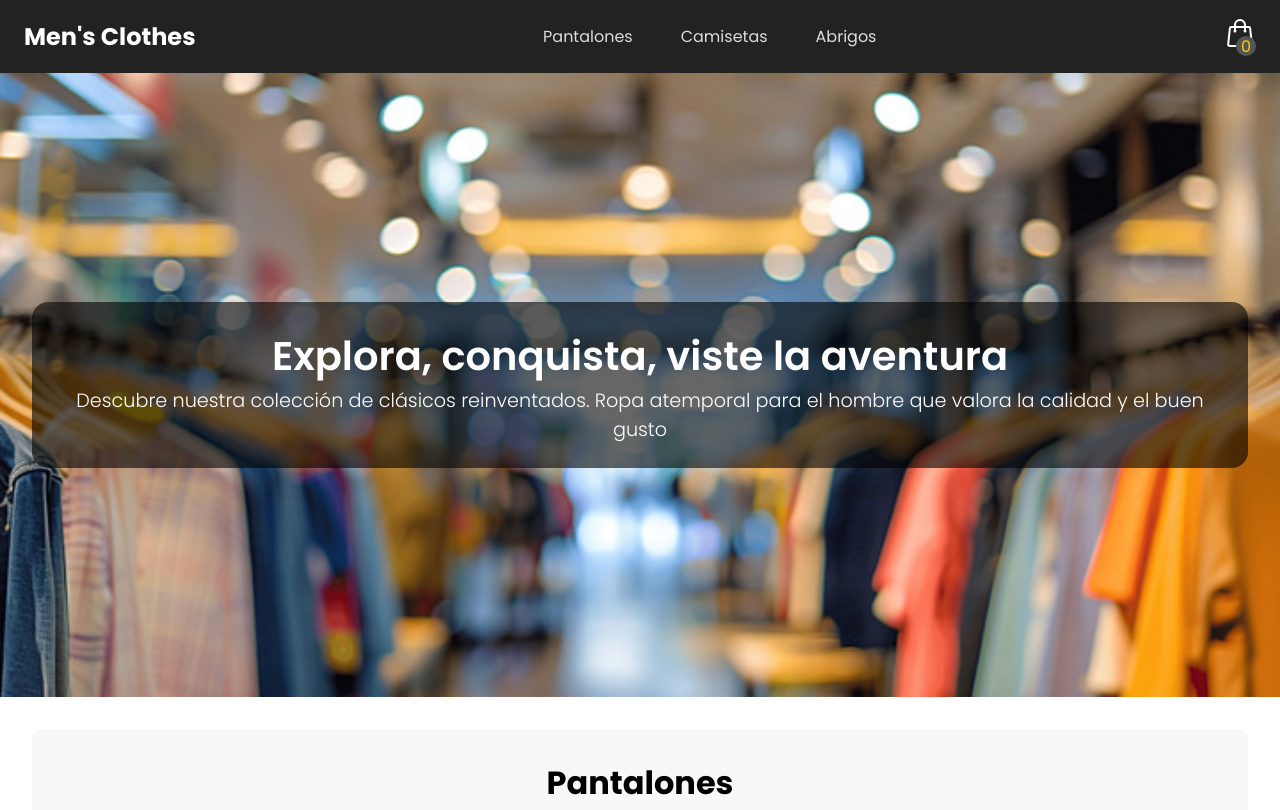
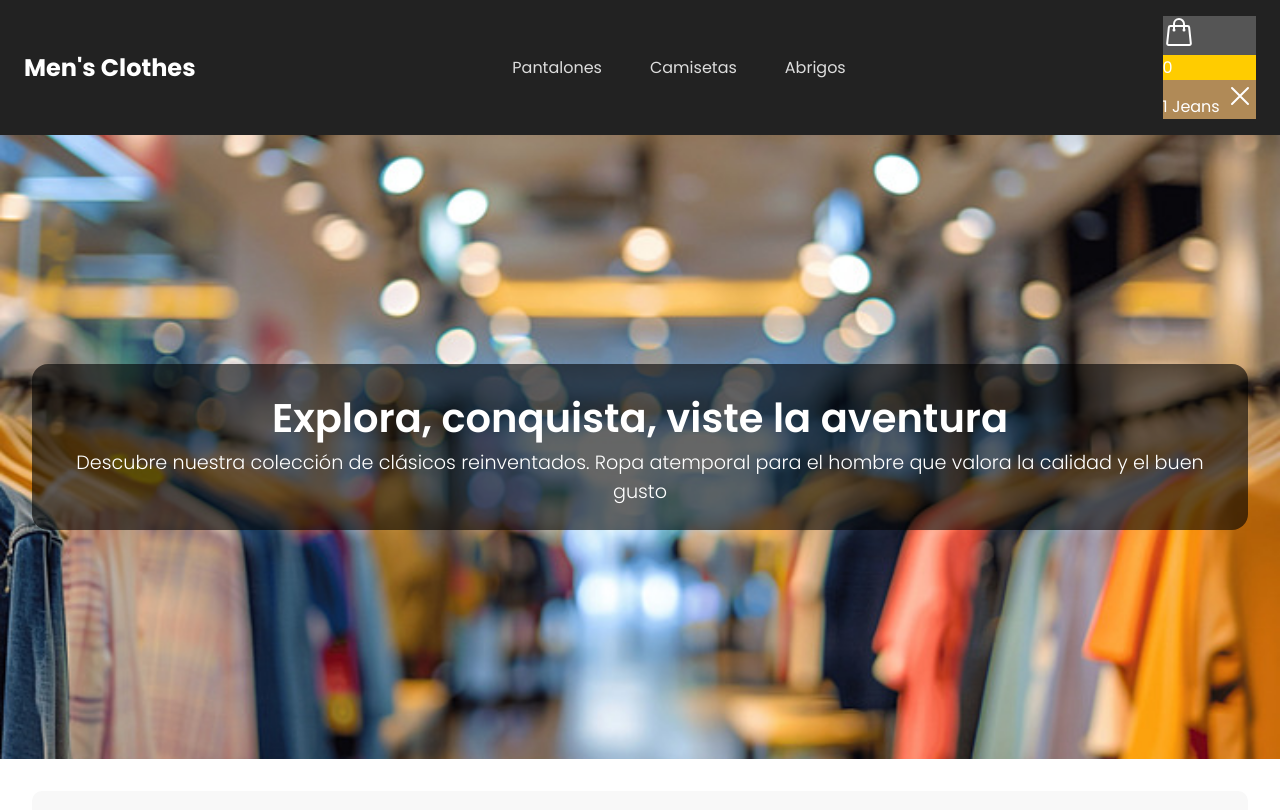
Before and after one commit to SantiGP18/ecommerce, a plain HTML site: page index.html in a window 1280 px wide. Shown: the top 810 px of the page. Drawn offline with Linux system fonts and the light colour scheme.

Commit message:
Modificando carrito de compras

```diff
--- a/index.html
+++ b/index.html
@@ -24,10 +24,16 @@
                 <img src="./images/carrito-compras.svg" alt="">
                 <!-- Contador de productos -->
                 <div class="count-products">
-                    <span class="contador-productos">0</span>
+                    <span>0</span>
                 </div>
                 <!-- Contenido del carrito y clase oculta-->
-                <div class="cart-content hidden-cart"></div>
+                <div class="cart-content hidden-cart">
+                    <div class="cart-product">
+                        <span class="product-quantity">1</span>
+                        <span class="product-name">Jeans</span>
+                        <img src="./images/close.svg" alt="">
+                    </div>
+                </div>
             </div>
         </nav>
     </header>
--- a/styles.css
+++ b/styles.css
@@ -10,21 +10,29 @@
 
 .cart-container{
     position: relative;
+    background-color: #555;
 }
 
-.count-products {
+.count-products{
+    background-color: #ffcc00;
+}
+
+.cart-content{
+    background-color: rgb(176, 138, 87);
+}
+/*.count-products {
     position: absolute;
     bottom: 0;
     right: 0;
     color: #ffcc00;
     background-color: #555;
-    border-radius: 25px; /* Hace que el círculo sea redondo */
-    width: 20px;  /* Ajusta el tamaño según necesites */
-    height: 20px; /* Debe ser igual al ancho */
+    border-radius: 25px;
+    width: 20px;
+    height: 20px;
     display: flex;
     justify-content: center;
     align-items: center;
-}
+}*/
 
 .cart-container img{
     width: 2rem;
```
Also changed, not shown: images/close.svg (added).
